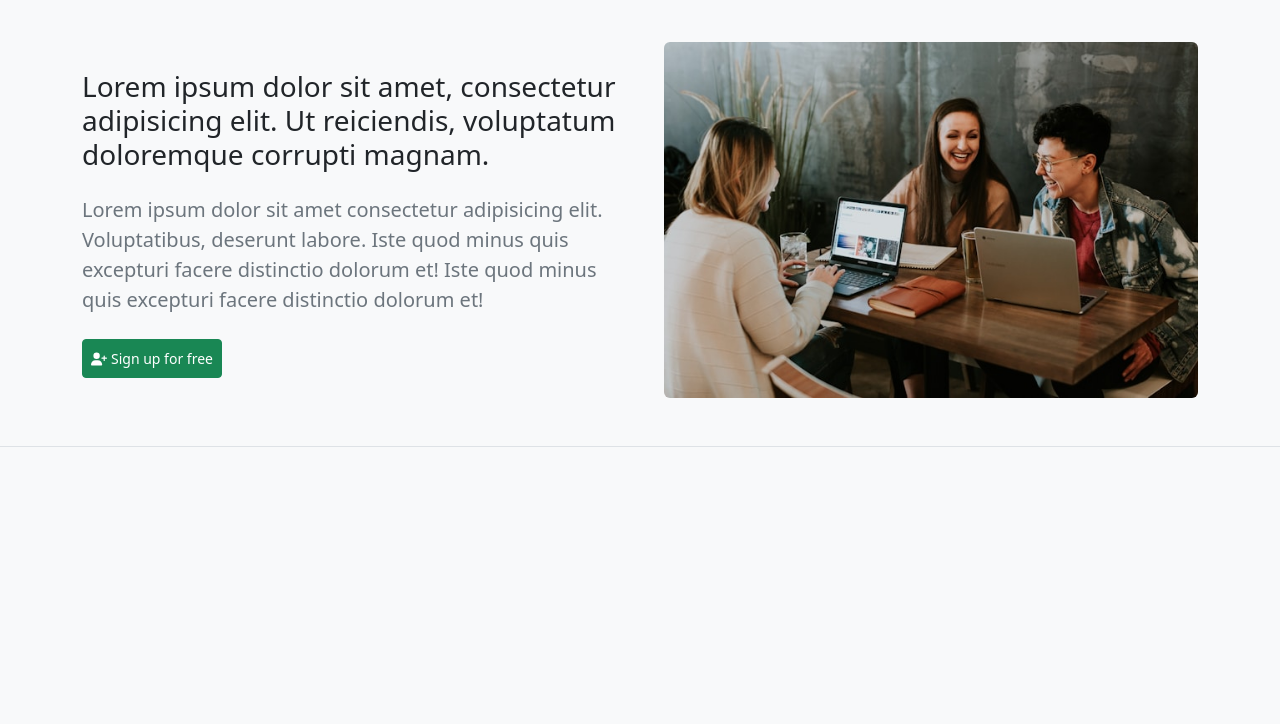
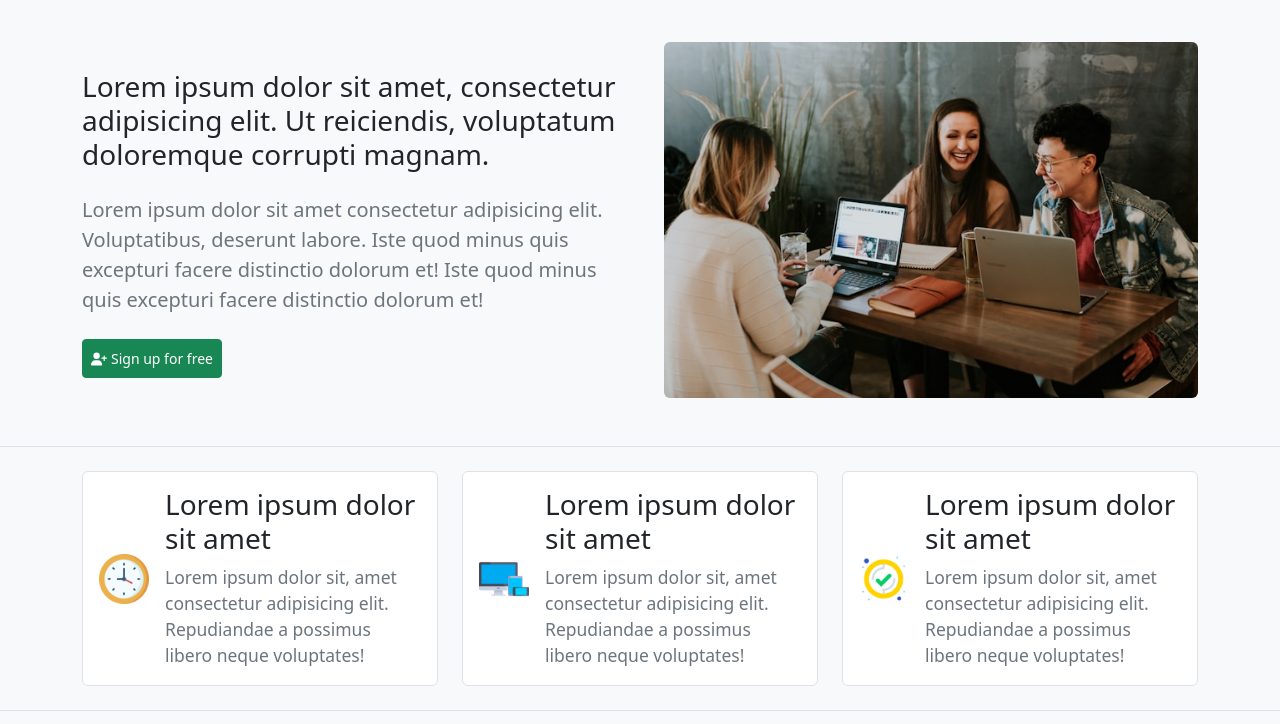
Before and after one commit to nguyenduyquoc/html_demo_4, a plain HTML site: page index.html in a window 1280 px wide. Shown: the part 76-800 px from the top of the page. Drawn offline with Linux system fonts and the light colour scheme.

Commit message:
done feature

```diff
--- a/assets/css/style.css
+++ b/assets/css/style.css
@@ -1,6 +1,12 @@
-/*  ======================================NAVBAR ======================================*/
+/*  ====================================== NAVBAR ======================================*/
 .navbar-brand {
   font-size: 1.8rem;
   color: #813fbe;
   font-weight: 500;
 }
+
+/*  ====================================== FEATURE ======================================*/
+.feature-item img {
+  width: 50px;
+  height: auto;
+}
--- a/index.html
+++ b/index.html
@@ -173,6 +173,65 @@
     </header>
     <!-- end header -->
 
+    <!-- start site feature -->
+    <section class="py-4 border-bottom">
+      <div class="container">
+        <div class="row">
+          <!-- start feature item -->
+          <div class="col-lg">
+            <div
+              class="feature-item border rounded p-3 d-flex align-items-center bg-white"
+            >
+              <div>
+                <img src="./assets/imgs/clock.png" alt="" />
+              </div>
+              <div class="ms-3 fs-5">
+                <h3>Lorem ipsum dolor sit amet</h3>
+                <p class="mb-0 small text-secondary">
+                  Lorem ipsum dolor sit, amet consectetur adipisicing elit.
+                  Repudiandae a possimus libero neque voluptates!
+                </p>
+              </div>
+            </div>
+          </div>
+          <div class="col-lg">
+            <div
+              class="feature-item border rounded p-3 d-flex align-items-center bg-white mt-3 mt-lg-0"
+            >
+              <div>
+                <img src="./assets/imgs/responsive.png" alt="" />
+              </div>
+              <div class="ms-3 fs-5">
+                <h3>Lorem ipsum dolor sit amet</h3>
+                <p class="mb-0 small text-secondary">
+                  Lorem ipsum dolor sit, amet consectetur adipisicing elit.
+                  Repudiandae a possimus libero neque voluptates!
+                </p>
+              </div>
+            </div>
+          </div>
+          <div class="col-lg">
+            <div
+              class="feature-item border rounded p-3 d-flex align-items-center bg-white mt-3 mt-lg-0"
+            >
+              <div>
+                <img src="./assets/imgs/tick.png" alt="" />
+              </div>
+              <div class="ms-3 fs-5">
+                <h3>Lorem ipsum dolor sit amet</h3>
+                <p class="mb-0 small text-secondary">
+                  Lorem ipsum dolor sit, amet consectetur adipisicing elit.
+                  Repudiandae a possimus libero neque voluptates!
+                </p>
+              </div>
+            </div>
+          </div>
+          <!-- end feature item -->
+        </div>
+      </div>
+    </section>
+    <!-- end site feature -->
+
     <!-- start bootstrap js -->
     <script src="./assets/bootstrap/js/bootstrap.bundle.min.js"></script>
     <!-- end bootstrap js -->
```
